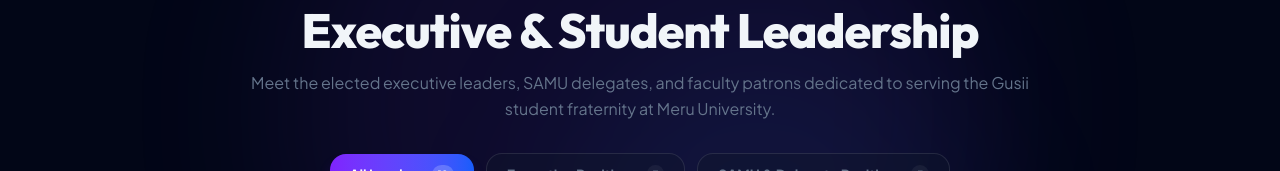
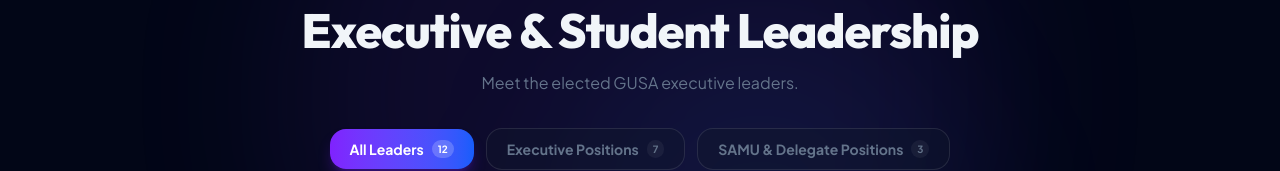
Before and after one commit to Omwenga75/gusa, a Next.js app: page /leadership in a window 1280 px wide. Shown: the part 140-311 px from the top of the page. Built offline with nearby package versions, Linux system fonts and the light colour scheme; no server answers; the database is empty.

Commit message:
Update leadership page subtitle to 'Meet the elected GUSA executive leaders.'

```diff
--- a/src/app/leadership/page.tsx
+++ b/src/app/leadership/page.tsx
@@ -292,7 +292,7 @@ export default function LeadershipPage() {
             </h1>
 
             <p style={{ fontSize: '1rem', color: 'var(--text-muted)', lineHeight: 1.6, marginBottom: '2rem' }}>
-              Meet the elected executive leaders, SAMU delegates, and faculty patrons dedicated to serving the Gusii student fraternity at Meru University.
+              Meet the elected GUSA executive leaders.
             </p>
 
             {/* Navigation Tabs */}
```
